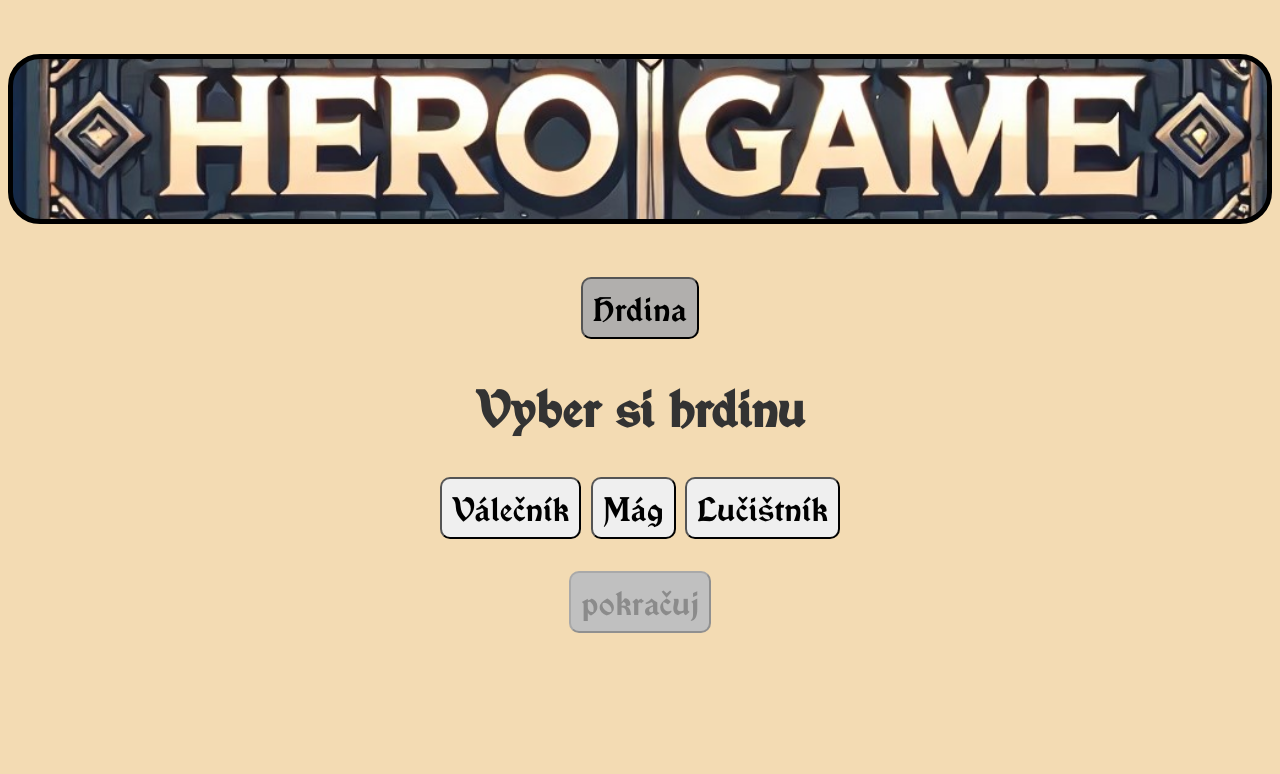
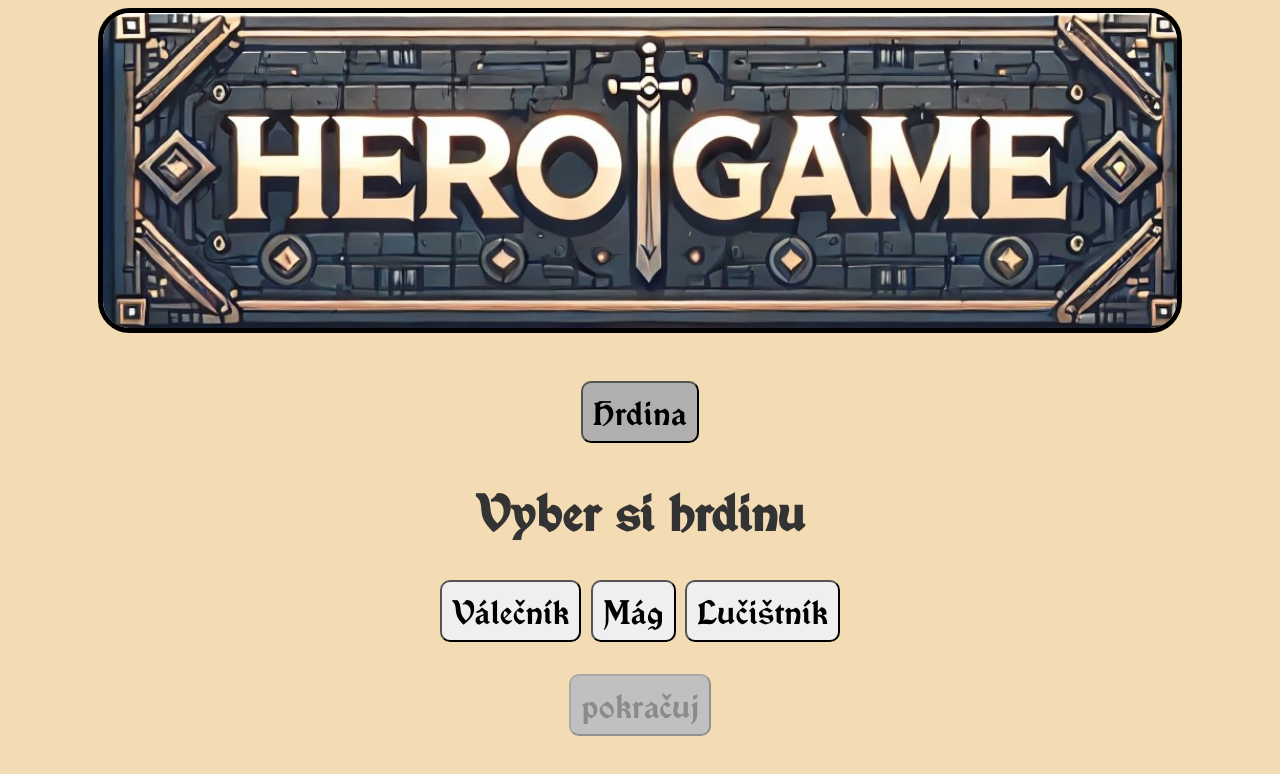
Before and after one commit to Jenda2323/Hero-Game-OOP, a plain HTML site: page index.html in a window 1280 px wide. Drawn offline with Linux system fonts and the light colour scheme.

Commit message:
ver. 0.011 banner change

```diff
--- a/css/style.css
+++ b/css/style.css
@@ -15,16 +15,31 @@ body {
   font-size: 2rem;
   background-color: rgba(241, 211, 161, 0.8);
 }
-h1 {
-  font-size: 5rem;
+.banner-container {
+  margin-bottom: 2rem;
+  display: flex;
+  justify-content: center;
+  align-items: center;
+}
+.banner-image {
+  width: 85%;
+  height: 100%;
   border: 5px solid black;
-  padding: 2rem;
   border-radius: 2rem;
-  background-image: url("../pictures/Banner.jpg");
-  background-size: cover;
-  background-repeat: no-repeat;
-  background-position: center;
-  color: transparent;
+}
+
+@media (max-width: 768px) {
+  h1 {
+    font-size: 4rem;
+    padding: 1.5rem;
+  }
+}
+
+@media (max-width: 480px) {
+  h1 {
+    font-size: 3rem;
+    padding: 1rem;
+  }
 }
 
 .game {
@@ -89,6 +104,7 @@ button:disabled:hover {
 }
 #info-btn {
   background-color: #b1afad;
+  margin-top: 1rem;
 }
 
 /* Modální okno */
--- a/index.html
+++ b/index.html
@@ -8,7 +8,9 @@
   </head>
   <body>
     <div id="game-container">
-      <h1>HERO</h1>
+      <div class="banner-container">
+        <img src="../pictures/Banner.jpg" alt="Banner" class="banner-image" />
+      </div>
       <button id="info-btn">Hrdina</button>
       <!-- Modální okno pro informace -->
       <div
@@ -89,7 +91,7 @@
       </button>
     </div>
     <!-- BOJ -->
-    <div class="game-section afterBattle" style="display: none;">
+    <div class="game-section afterBattle" style="display: none">
       <p>
         Po poražení svého protivníka procházíš dále ruinami vesnice. Stíny se
         protahují, jak slunce zapadá za obzor. Ulice tě vedou ke starému
@@ -98,7 +100,7 @@
         přiblížíš, zdá se, že prostor kolem truhly je podivně tichý. Chceš se
         pokusit truhlu otevřít ?
       </p>
-      <br>
+      <br />
       <button id="btn-yes">ANO</button> <button id="btn-no">NE</button>
     </div>
 
@@ -124,7 +126,7 @@
 
     <!-- dalsi -->
     <div class="game-section next-section1" style="display: none">
-      <h4>pokracovani</h4>
+      <h4>Pokračování příště ...</h4>
       <p></p>
       <button id="continue-btn1">Pokračovat</button>
     </div>
```
